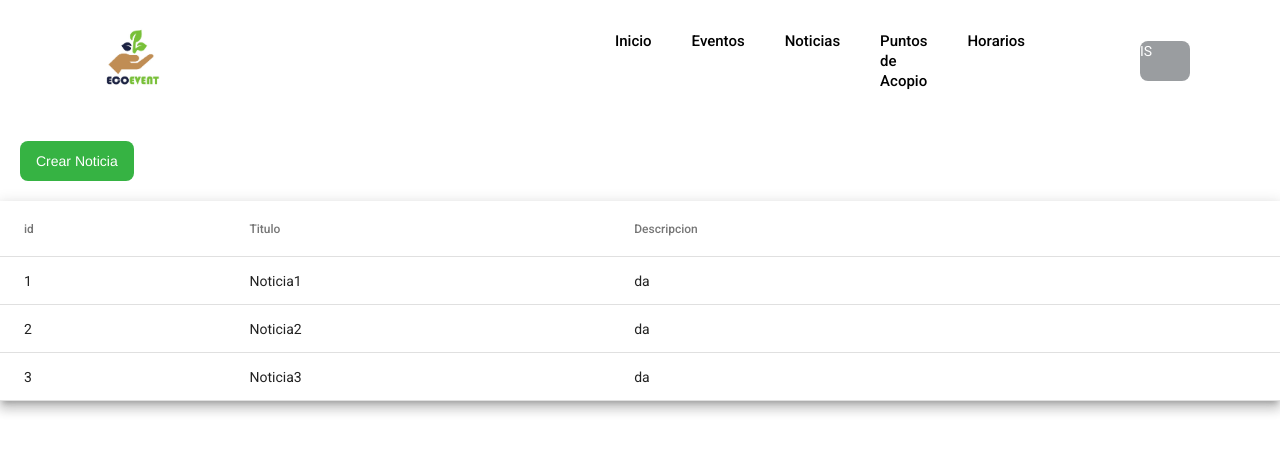
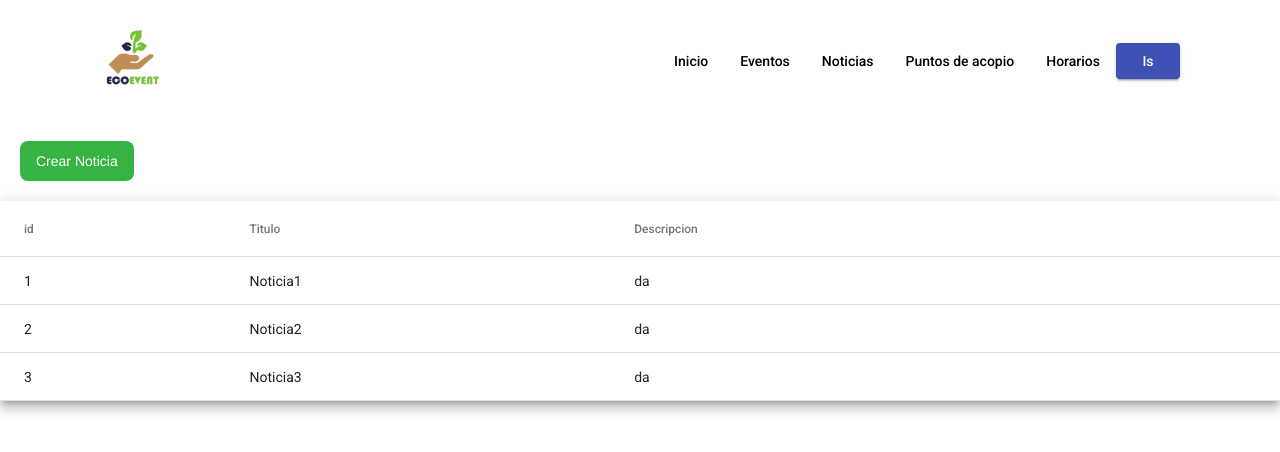
Before and after one commit to aaron-0406/ecoevent, an Angular app in the folder frontend_ecoevent/: page /newslist in a window 1280 px wide. Shown: the top 452 px of the page. Built offline with nearby package versions, Linux system fonts and the light colour scheme.

Commit message:
chore:Modify navbar

```diff
--- a/frontend_ecoevent/src/app/Components/layouts/navbar/navbar.component.css
+++ b/frontend_ecoevent/src/app/Components/layouts/navbar/navbar.component.css
@@ -85,3 +85,11 @@
 
   @media (min-width: 769px) {
   }
+
+  /*
+  nav 2
+  */
+
+  #navbar{
+    margin: 20px;
+  }
--- a/frontend_ecoevent/src/app/Components/layouts/navbar/navbar.component.html
+++ b/frontend_ecoevent/src/app/Components/layouts/navbar/navbar.component.html
@@ -5,6 +5,8 @@
           <img id="logo" src="assets/imagen/logo.jpeg" alt="" weight=80 height=80>
           </a>
       </div>
+<!--
+
   <ul class="navbar-list">
          <li><a routerLink="/home">Inicio</a></li>
          <li><a href="">Eventos</a></li>
@@ -12,9 +14,17 @@
          <li><a href="">Puntos de Acopio</a></li>
          <li><a href="">Horarios</a></li>
        </ul>
+-->
 
-      <div class="navbar-button">
-        <a>IS</a>
+      <div id="navbar">
+        <button mat-button routerLink="/home">Inicio</button>
+        <button mat-button>Eventos</button>
+        <button mat-button>Noticias</button>
+        <button mat-button>Puntos de acopio</button>
+        <button mat-button>Horarios</button>
+        <button mat-raised-button color="primary">Is</button>
+      </div>
+
+
     </div>
   </div>
-  </div>
--- a/frontend_ecoevent/src/app/app.module.ts
+++ b/frontend_ecoevent/src/app/app.module.ts
@@ -18,6 +18,7 @@ import { FooterComponent } from './Components/layouts/footer/footer.component';
 import { CrearEventoComponent } from './Components/evento/crear-evento.component';
 import { EventoService } from './services/evento.service';
 import { NewsListComponentComponent } from './Components/News/news-list-component/news-list-component.component';
+import {MatButtonModule} from '@angular/material/button';
 
 
 const routes: Routes = [
@@ -48,6 +49,7 @@ const routes: Routes = [
     MatIconModule,
     FormsModule,
     RouterModule.forRoot(routes),
+    MatButtonModule
   ],
   exports: [MatTableModule, MatIconModule],
   providers: [EventoService],
```
Lines whose indentation alone changed are shown as unchanged.
